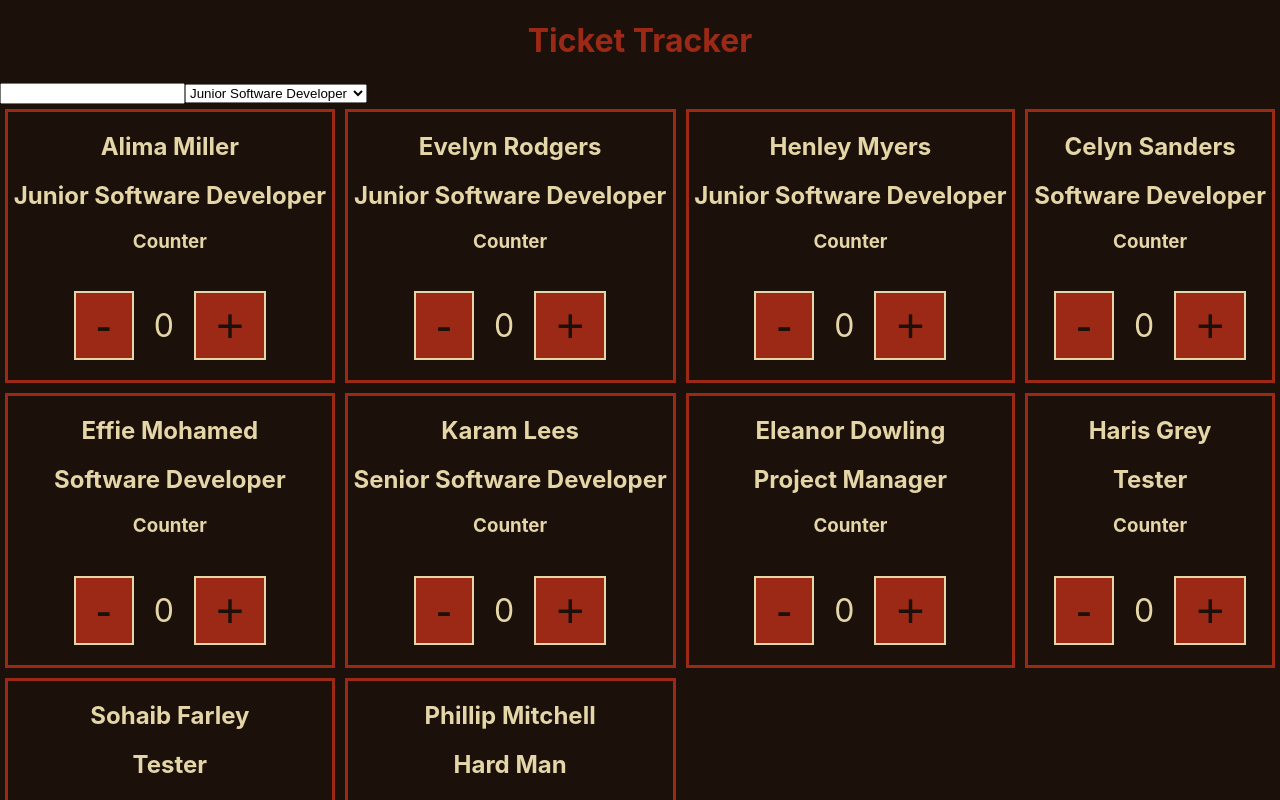
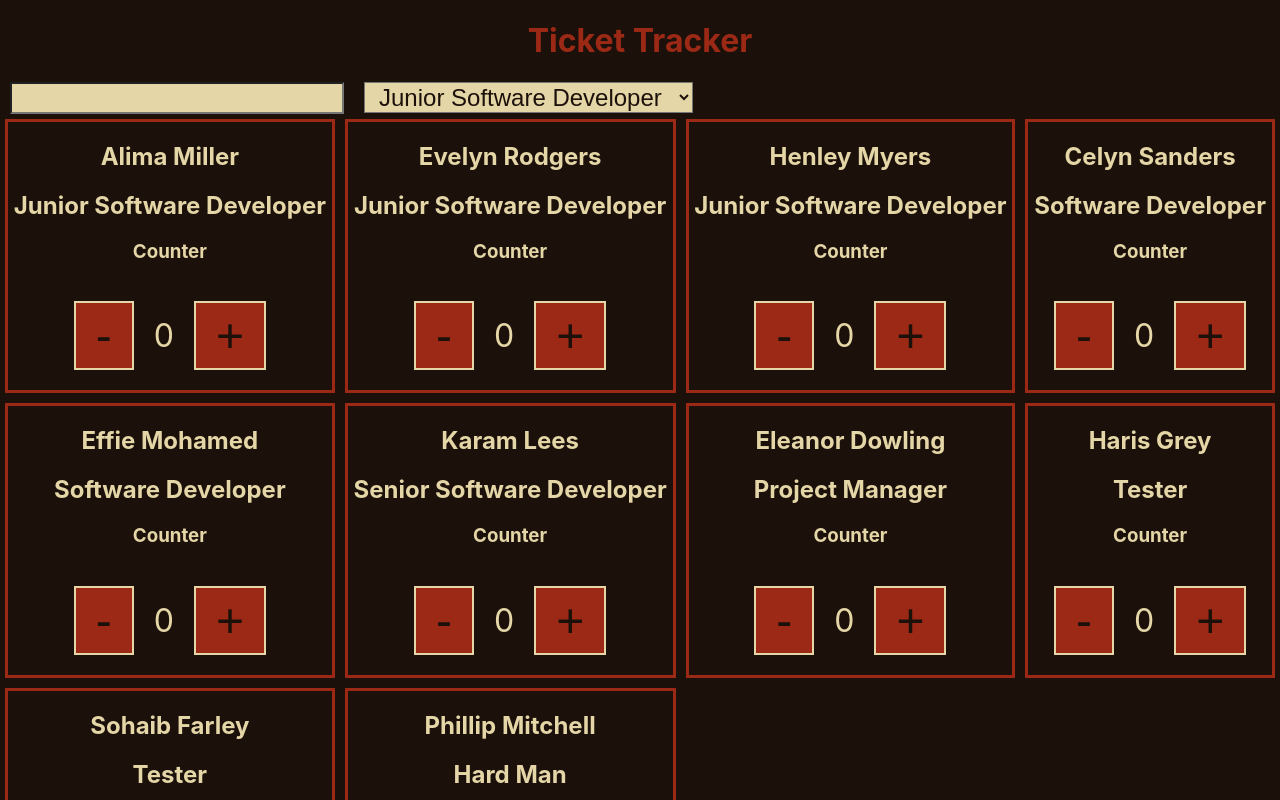
Before and after one commit to LewisLovett/ticket-tracker, a React (Create React App) app in the folder ticket-tracker/: page / in a window 1280 px wide. Shown: the top 800 px of the page. Built offline with nearby package versions, Linux system fonts and the light colour scheme.

Commit message:
Added scss

```diff
--- a/ticket-tracker/src/containers/TicketContainer/TicketContainer.jsx
+++ b/ticket-tracker/src/containers/TicketContainer/TicketContainer.jsx
@@ -1,3 +1,4 @@
+import "./TicketContainer.scss";
 import { useState } from "react";
 import Ticket from '../Ticket/Ticket.jsx';
 const TicketContainer = (props) => {
@@ -22,11 +23,11 @@ const TicketContainer = (props) => {
 
     }
 
-    const roleDropdownJSX = (
-        teamArry.map((ticket) => (
-            <option value={ticket.role}>{ticket.role}</option>
-        ))
-    )
+    // const roleDropdownJSX = (
+    //     teamArry.map((ticket) => (
+    //         <option value={ticket.role}>{ticket.role}</option>
+    //     ))
+    // )
 
 
     const handleRoleChange = (event) =>{
@@ -45,8 +46,14 @@ const TicketContainer = (props) => {
     const ticketContainerJSX = (
         <>
         <input className='nameSearch' onInput={handleSearchInput}/>
-        <select name="roles" onChange={handleRoleChange}>
-            {roleDropdownJSX}
+        <select className="roleDropdown" name="roles" onChange={handleRoleChange}>
+            {/* {roleDropdownJSX} */}
+            <option value="Junior Software Developer">Junior Software Developer</option>
+            <option value="Software Developer">Software Developer</option>
+            <option value="Senior Software Developer">Senior Software Developer</option>
+            <option value="Project Manager">Project Manager</option>
+            <option value="Tester">Tester</option>
+            <option value="Hard Man">HardMan</option>
         </select>
         <div className="ticketContainer">
             {ticketListJSX}
--- /dev/null
+++ b/ticket-tracker/src/containers/TicketContainer/TicketContainer.scss
@@ -0,0 +1,9 @@
+@use "../../assets/sass/variables" as *;
+
+.nameSearch, .roleDropdown{
+    background-color: $color-secondary;
+    padding: 0 10px;
+    color: $color-primary;
+    font-size: 1.5em;
+    margin:  0 10px
+}
```
